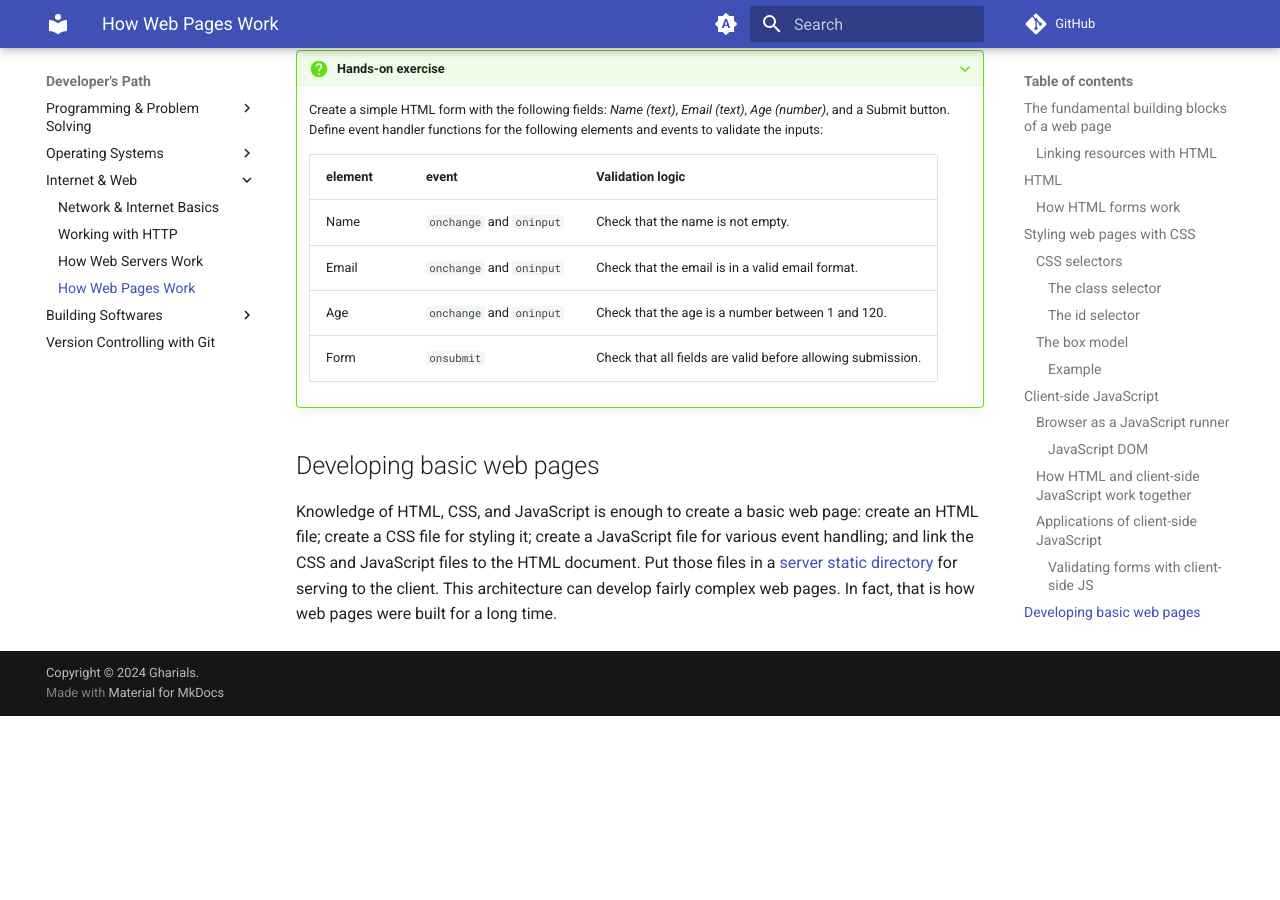
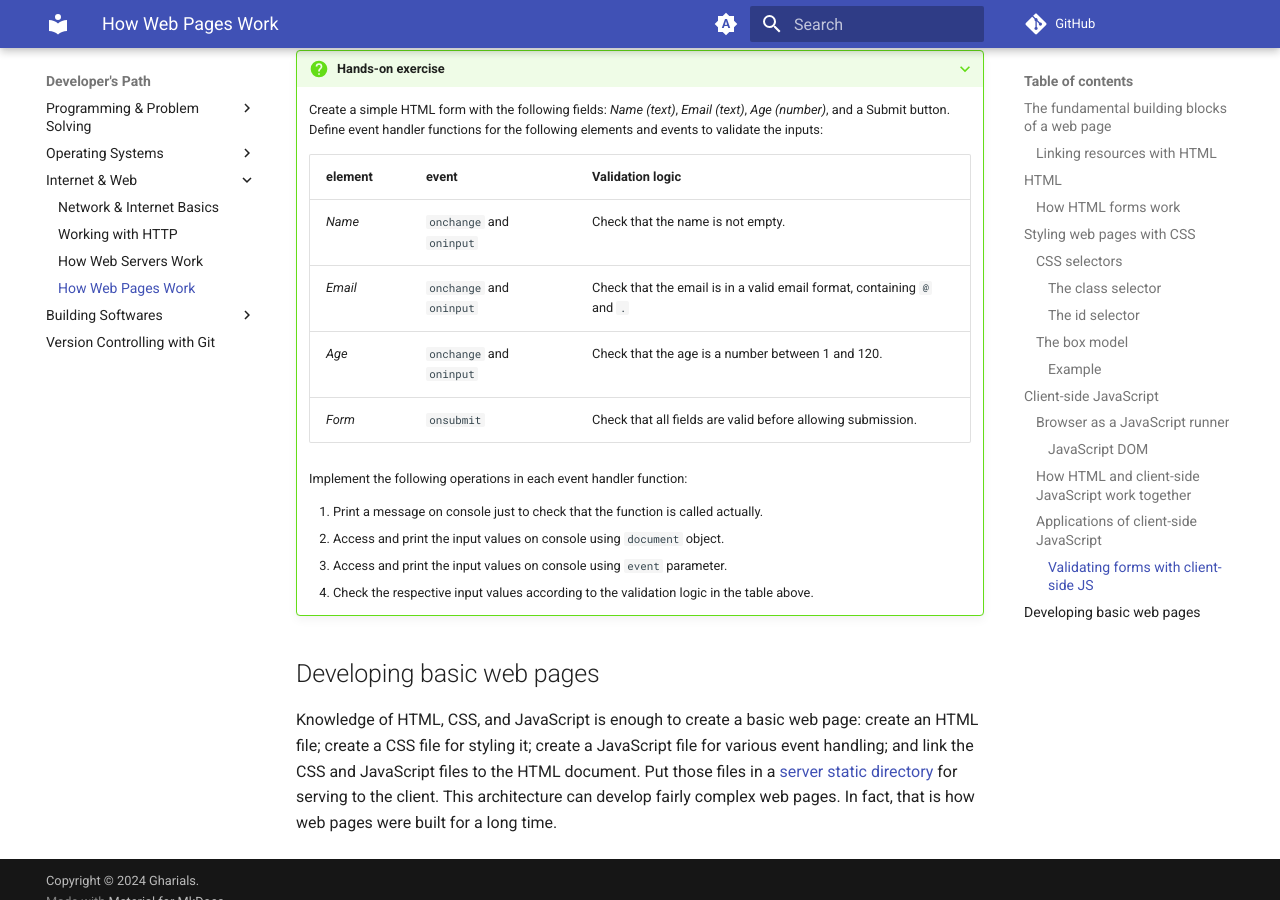
Before and after one commit to gharials/dev-path, an MkDocs documentation site: the page built from docs/internet-web/web-pages.md, in a window 1280 px wide and 900 px high, scrolled down 7550 px. Built offline with MkDocs 1.6.1 and Material for MkDocs 9.7.7, drawn with Linux system fonts in a browser that asks for light colours; comment, search, counter and statistics services are not loaded; before the commit the page ends 8266 px from its top, so only the background shows below that.

Commit message:
additional steps for the form validation hands-on exercise.

```diff
--- a/docs/internet-web/web-pages.md
+++ b/docs/internet-web/web-pages.md
@@ -222,10 +222,17 @@ Similarly, we can use the `onsubmit` event handler of the form element to valida
 
     | element | event     | Validation logic
     |---------|-----------|------------------
-    | Name    | `onchange` and `oninput`  | Check that the name is not empty.
-    | Email   | `onchange` and `oninput`  | Check that the email is in a valid email format.
-    | Age     | `onchange` and `oninput`  | Check that the age is a number between 1 and 120.
-    | Form    | `onsubmit` | Check that all fields are valid before allowing submission.
+    | _Name_  | `onchange` and `oninput`  | Check that the name is not empty.
+    | _Email_ | `onchange` and `oninput`  | Check that the email is in a valid email format, containing `@` and `.`
+    | _Age_   | `onchange` and `oninput`  | Check that the age is a number between 1 and 120.
+    | _Form_  | `onsubmit` | Check that all fields are valid before allowing submission.
+
+    Implement the following operations in each event handler function:
+
+    1. Print a message on console just to check that the function is called actually.
+    2. Access and print the input values on console using `document` object.
+    3. Access and print the input values on console using `event` parameter.
+    4. Check the respective input values according to the validation logic in the table above.
 
 ## Developing basic web pages
 
```
